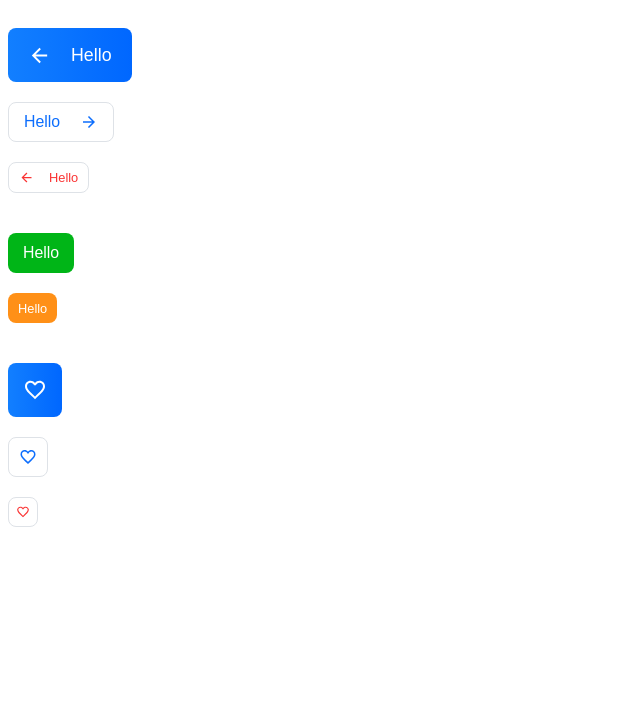
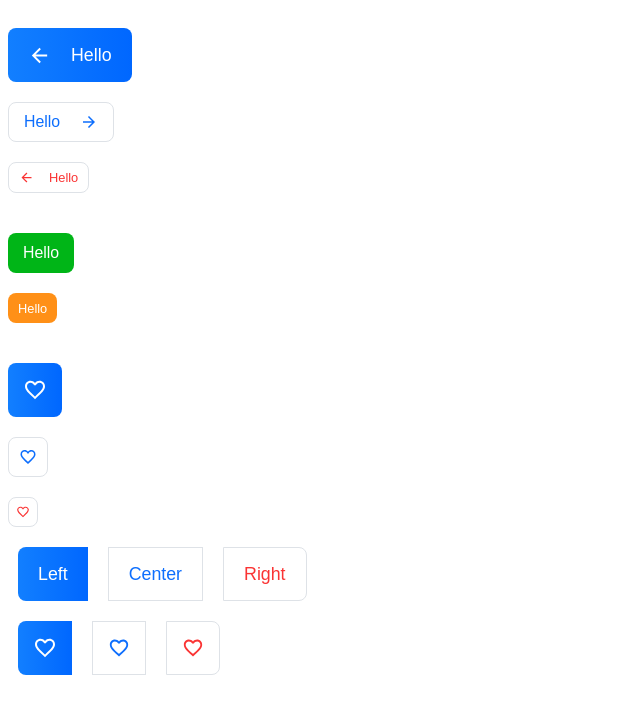
Before and after one commit to martiniucanastasia/next-ts-commerce, a Next.js app: page /preview in a window 1280 px wide. Shown: the top 714 px of the page, without its empty margins (0-640 px from the left). Built offline with nearby package versions, Linux system fonts and the light colour scheme.

Commit message:
Add Group Button

```diff
--- a/src/app/preview/page.tsx
+++ b/src/app/preview/page.tsx
@@ -55,6 +55,37 @@ export default function Preview() {
         <TestHeart />
       </IconButton>
       <br />
+
+      <div style={{ display: "flex", flexDirection: "row", gap: "10px" }}>
+        <br />
+        <Button size="large" variant="primary" visual="left">
+          Left
+        </Button>
+        <br />
+        <Button size="large" variant="secondary" visual="center">
+          Center
+        </Button>
+        <br />
+        <Button size="large" variant="tertiary" visual="right">
+          Right
+        </Button>
+      </div>
+      <br />
+      <div style={{ display: "flex", flexDirection: "row", gap: "10px" }}>
+        <br />
+        <IconButton size="large" variant="primary" visual="left">
+          <TestHeart />
+        </IconButton>
+        <br />
+        <IconButton size="large" variant="secondary" visual="center">
+          <TestHeart />
+        </IconButton>
+        <br />
+        <IconButton size="large" variant="tertiary" visual="right">
+          <TestHeart />
+        </IconButton>
+        <br />
+      </div>
     </>
   );
 }
--- a/src/components/UI/Buttons/Button.tsx
+++ b/src/components/UI/Buttons/Button.tsx
@@ -4,10 +4,11 @@ import { ButtonProps } from "./types";
 export const Button = ({
   size = "normal",
   variant = "primary",
+  visual,
   onClick,
   children,
 }: ButtonProps) => (
-  <S.Button variant={variant} size={size} onClick={onClick}>
+  <S.Button variant={variant} size={size} onClick={onClick} visual={visual}>
     {children}
   </S.Button>
 );
--- a/src/components/UI/Buttons/IconButton.tsx
+++ b/src/components/UI/Buttons/IconButton.tsx
@@ -4,10 +4,11 @@ import { ButtonProps } from "./types";
 export const IconButton = ({
   size = "normal",
   variant,
+  visual,
   onClick,
   children,
 }: ButtonProps) => (
-  <S.IconButton variant={variant} size={size} onClick={onClick}>
+  <S.IconButton variant={variant} size={size} onClick={onClick} visual={visual}>
     {children}
   </S.IconButton>
 );
--- a/src/components/UI/Buttons/styles/buttonStyles.ts
+++ b/src/components/UI/Buttons/styles/buttonStyles.ts
@@ -111,8 +111,35 @@ export const getVariantStyles = ({
   return mapper[variant];
 };
 
+export const getGroupStyles = ({
+  visual = "standart",
+}: ThemedStyledProps<Pick<ButtonProps, "visual">, DefaultTheme>) => {
+  const mapper: Record<string, FlattenSimpleInterpolation> = {
+    left: css`
+      border-top-right-radius: 0px;
+      border-bottom-right-radius: 0px;
+      border-top-left-radius: 8px;
+      border-bottom-left-radius: 8px;
+    `,
+    center: css`
+      border-radius: 0;
+    `,
+    right: css`
+      border-top-right-radius: 8px;
+      border-bottom-right-radius: 8px;
+      border-top-left-radius: 0px;
+      border-bottom-left-radius: 0px;
+    `,
+    standart: css`
+      border-radius: ${pxToRem(8)};
+    `,
+  };
+
+  return mapper[visual];
+};
+
 export const buttonStyled = {
-  Button: styled.button<Pick<ButtonProps, "size" | "variant">>`
+  Button: styled.button<Pick<ButtonProps, "size" | "variant" | "visual">>`
     display: flex;
     justify-content: center;
     align-items: center;
@@ -122,11 +149,11 @@ export const buttonStyled = {
     appearance: none;
     margin: 0;
     padding: 0;
-    border-radius: ${pxToRem(8)};
 
     cursor: pointer;
 
     ${getSizeStyles}
     ${getVariantStyles}
+    ${getGroupStyles}
   `,
 };
--- a/src/components/UI/Buttons/styles/iconButtonStyles.ts
+++ b/src/components/UI/Buttons/styles/iconButtonStyles.ts
@@ -9,6 +9,7 @@ import styled, {
 } from "styled-components";
 
 import { getVariantStyles } from "./buttonStyles";
+import { getGroupStyles } from "./buttonStyles";
 
 const getIconButtonStyles = ({
   size = "normal",
@@ -35,7 +36,7 @@ const getIconButtonStyles = ({
 };
 
 export const iconButtonStyled = {
-  IconButton: styled.button<Pick<ButtonProps, "size" | "variant">>`
+  IconButton: styled.button<Pick<ButtonProps, "size" | "variant" | "visual">>`
     display: flex;
     justify-content: center;
     align-items: center;
@@ -45,11 +46,11 @@ export const iconButtonStyled = {
     appearance: none;
     margin: 0;
     padding: 0;
-    border-radius: ${pxToRem(8)};
 
     cursor: pointer;
 
     ${getIconButtonStyles};
     ${getVariantStyles};
+    ${getGroupStyles};
   `,
 };
--- a/src/components/UI/Buttons/types.ts
+++ b/src/components/UI/Buttons/types.ts
@@ -3,6 +3,7 @@ import { MouseEventHandler } from "react";
 export interface ButtonProps {
   size: string;
   variant: string;
+  visual?: string;
   onClick?: (() => void) | MouseEventHandler<HTMLButtonElement>;
   children?: React.ReactNode;
 }
```
